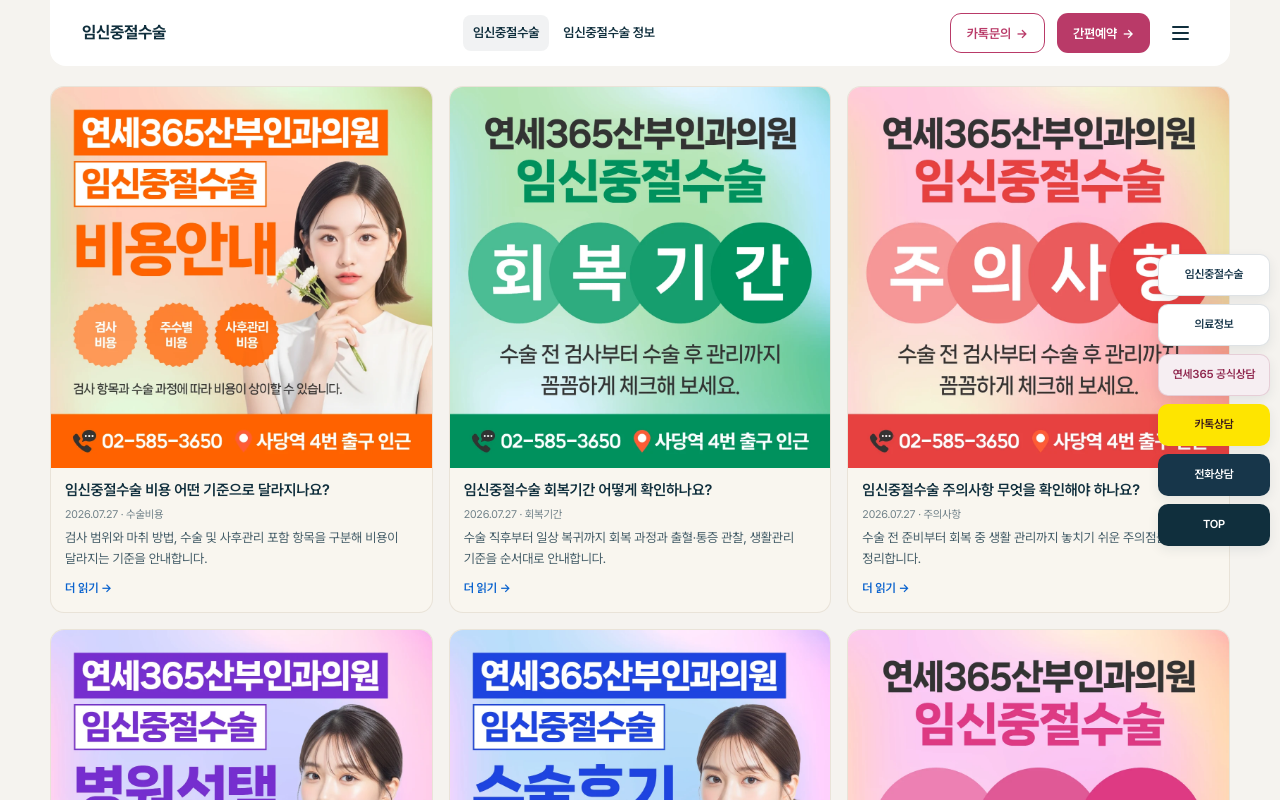
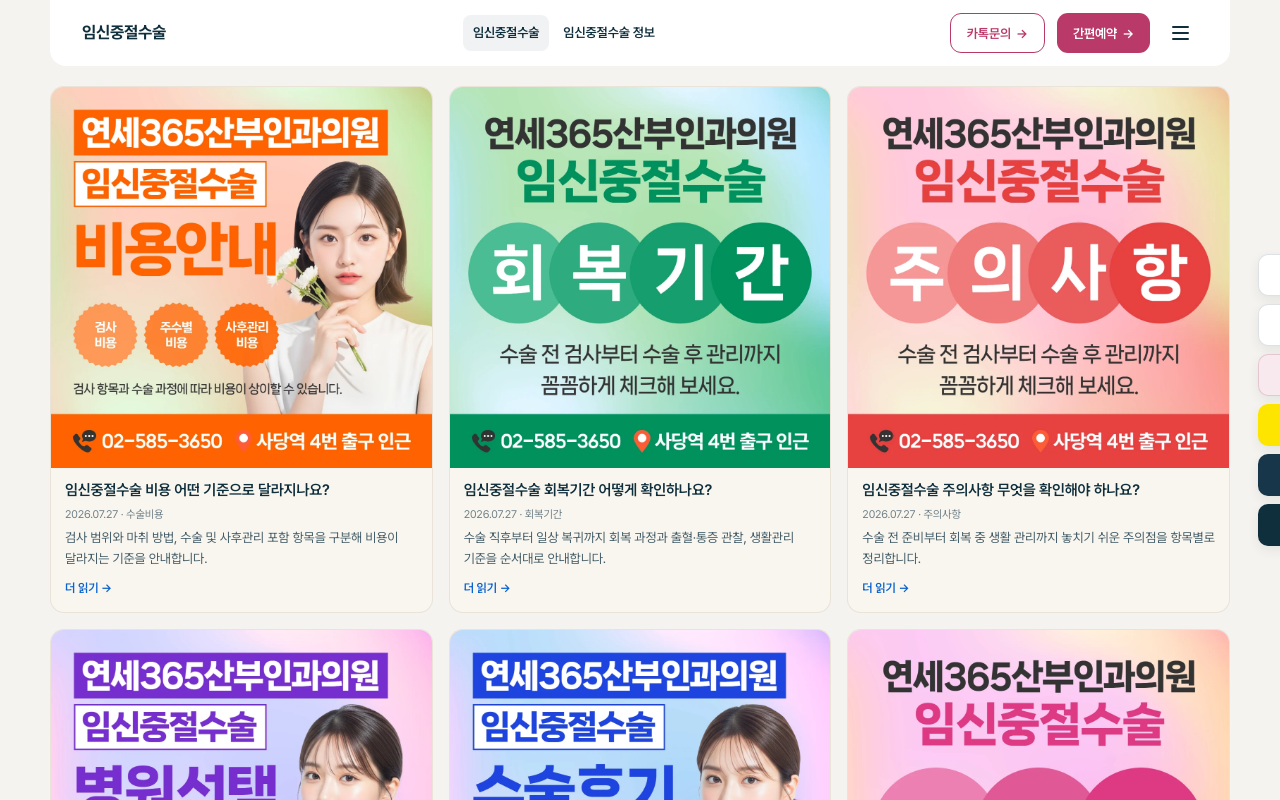
Before and after one commit to chacott0518-ui/abortioninfo, a Next.js app: page / in a window 1280 px wide. Shown: the top 800 px of the page. Built offline with nearby package versions, Linux system fonts and the light colour scheme; no server answers.

Commit message:
feat: strengthen abortioninfo content hub and floating CTA

```diff
--- a/components/layout/PcFloatingRail.module.css
+++ b/components/layout/PcFloatingRail.module.css
@@ -6,7 +6,8 @@
   .rail {
     position: fixed;
     top: 50%;
-    left: calc(50% + (var(--site-max-width, 1180px) / 2) + 12px);
+    /* 본문(max 1180) 바깥 오른쪽으로 더 이동 */
+    left: calc(50% + (var(--site-max-width, 1180px) / 2) + 28px);
     right: auto;
     z-index: 70;
     display: flex;
@@ -15,13 +16,6 @@
     width: 112px;
     transform: translateY(-50%);
     pointer-events: auto;
-  }
-
-  @media (max-width: 1439px) {
-    .rail {
-      left: auto;
-      right: 10px;
-    }
   }
 
   .item {
@@ -44,42 +38,73 @@
     box-shadow: 0 4px 12px rgba(16, 47, 61, 0.08);
     cursor: pointer;
     font-family: inherit;
+    transition:
+      transform 160ms ease,
+      box-shadow 160ms ease,
+      background-color 160ms ease,
+      border-color 160ms ease;
+    outline: none;
+    -webkit-tap-highlight-color: transparent;
   }
 
-  .item:hover,
-  .item:focus-visible {
-    outline: 2px solid var(--cg-link, #0b63ce);
-    outline-offset: 1px;
+  /* 마우스 클릭 시 파란 기본 outline 제거 */
+  .item:focus {
+    outline: none;
   }
 
-  /* 내부링크: white / navy */
+  /* 키보드 Tab용 focus-visible만 브랜드 ring */
+  .item:focus-visible {
+    outline: none;
+    box-shadow:
+      0 0 0 2px #fff,
+      0 0 0 4px #8f274e;
+  }
+
+  .item:hover {
+    transform: translateY(-2px);
+    box-shadow: 0 8px 18px rgba(16, 47, 61, 0.16);
+  }
+
+  .item:focus-visible:hover {
+    box-shadow:
+      0 0 0 2px #fff,
+      0 0 0 4px #8f274e,
+      0 8px 18px rgba(16, 47, 61, 0.16);
+  }
+
+  .item:active {
+    transform: translateY(1px);
+    box-shadow: 0 2px 8px rgba(16, 47, 61, 0.12);
+  }
+
+  /* 임신중절수술 / 의료정보: white + navy */
   .internal {
     background: #fff;
     color: #17364a;
   }
 
-  /* 연세365: soft accent */
+  /* 간편예약: soft pink */
   .clinic {
-    background: #f6eef2;
+    background: #f8e9ef;
     color: #8f274e;
-    border-color: rgba(143, 39, 78, 0.16);
+    border-color: rgba(143, 39, 78, 0.18);
   }
 
-  /* 카톡: yellow */
+  /* 카톡상담: kakao yellow */
   .kakao {
     background: #fee500;
     color: #3b1b1b;
     border-color: transparent;
   }
 
-  /* 전화: navy */
+  /* 전화상담: navy */
   .phone {
     background: #17364a;
     color: #fff;
     border-color: transparent;
   }
 
-  /* TOP: dark */
+  /* TOP: dark navy */
   .top {
     background: #102f3d;
     color: #fff;
@@ -91,4 +116,9 @@
   .item {
     transition: none;
   }
+
+  .item:hover,
+  .item:active {
+    transform: none;
+  }
 }
--- a/components/layout/PcFloatingRail.tsx
+++ b/components/layout/PcFloatingRail.tsx
@@ -1,20 +1,23 @@
 "use client";
 
 import Link from "next/link";
-import { useCallback } from "react";
+import { useCallback, type MouseEvent } from "react";
 
 import { CONTACT } from "@/config/contact";
 import { ROUTES } from "@/config/routes";
-import { YEONSEI365_LINKS } from "@/content/info/shared";
 
 import styles from "./PcFloatingRail.module.css";
+
+const YEONSEI365_CONSULT_URL =
+  "https://www.yeonsei365.com/abortion?consult=1";
 
 /**
  * PC 전용 우측 Floating Rail (1280px+ CSS 노출).
  * render 단계에서 window/matchMedia 미사용. HEAD exact는 `/`만.
  */
 export function PcFloatingRail() {
-  const scrollTop = useCallback(() => {
+  const scrollTop = useCallback((event: MouseEvent<HTMLButtonElement>) => {
+    event.preventDefault();
     window.scrollTo({ top: 0, behavior: "smooth" });
   }, []);
 
@@ -27,13 +30,13 @@
         의료정보
       </Link>
       <a
-        href={YEONSEI365_LINKS.clinic}
+        href={YEONSEI365_CONSULT_URL}
         className={`${styles.item} ${styles.clinic}`}
         target="_blank"
         rel="noopener noreferrer"
-        aria-label="연세365 공식상담"
+        aria-label="간편예약"
       >
-        연세365 공식상담
+        간편예약
       </a>
       {CONTACT.kakaoEnabled ? (
         <a
```
